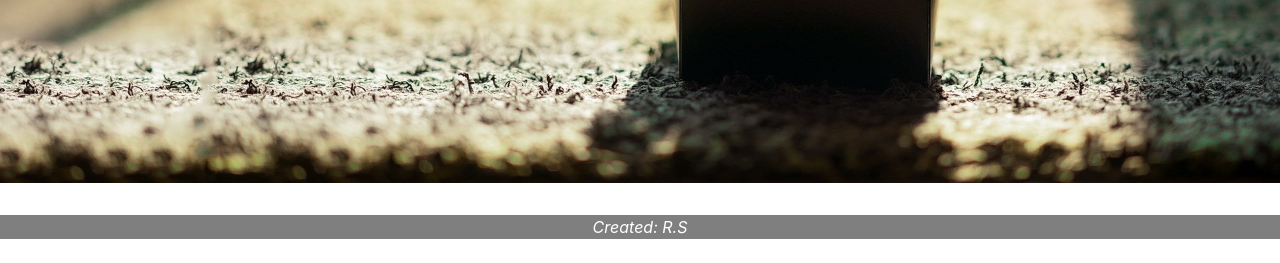
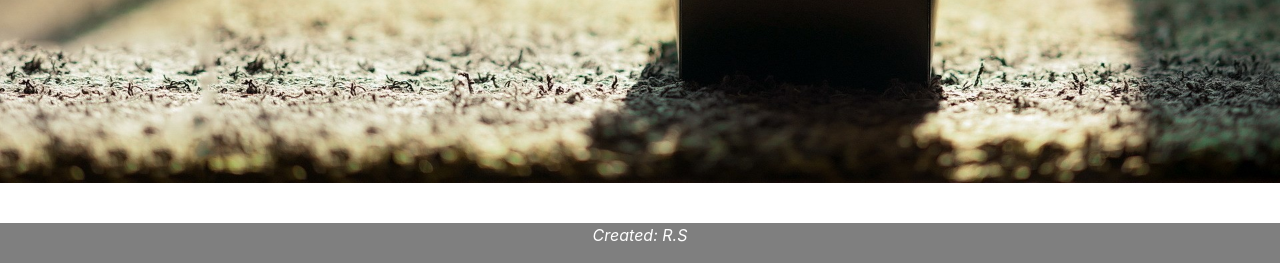
Before and after one commit to Baz07/Blog-Post-Website, a Flask app: page /1 in a window 1280 px wide. Shown: the part 537-800 px from the top of the page. Run offline with Flask 2, Linux system fonts and the light colour scheme; data comes from the database, SQL or seed files in the repository; some libraries are stand-ins or nearby versions.

Commit message:
Update base.html

```diff
--- a/companyblog/templates/base.html
+++ b/companyblog/templates/base.html
@@ -35,7 +35,7 @@
     background: #7f7f7f;
     background: rgba(0,0,0,0.5);
     font-style: italic;
-    position: relative;
+    position: absolute;
     height: -200px;
     margin-top: 300px;
   }
```
